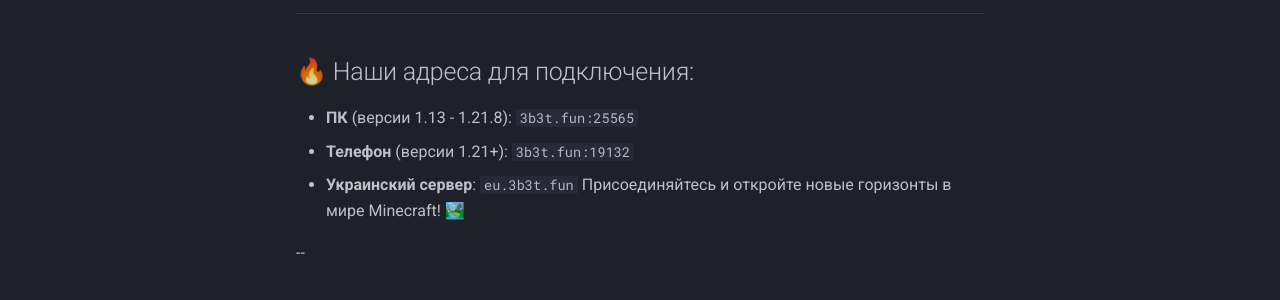
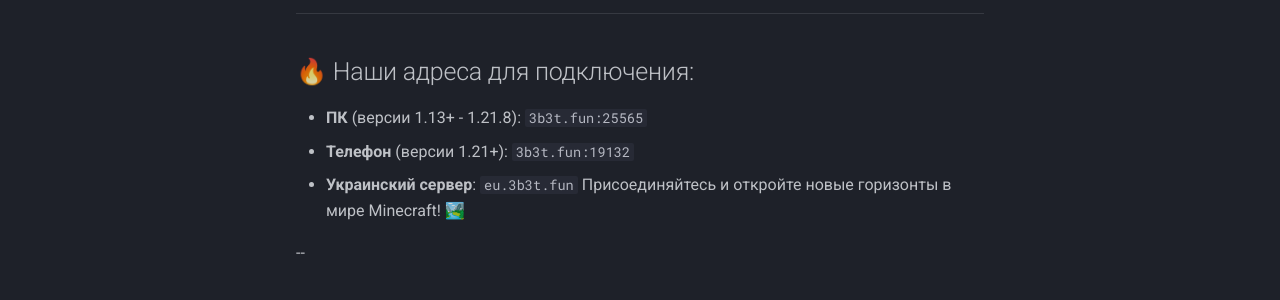
Before and after one commit to 3B3TServer/Docs, an MkDocs documentation site: the page built from docs/index.md, in a window 1280 px wide and 1045 px high. Shown: the part 486-786 px from the top of the window. Built offline with MkDocs 1.6.1 and Material for MkDocs 9.7.7, drawn with Linux system fonts in a browser that asks for light colours; comment, search, counter and statistics services are not loaded.

```diff
--- a/docs/index.md
+++ b/docs/index.md
@@ -15,7 +15,7 @@
 
 ## 🔥 Наши адреса для подключения:
 
-- **ПК** (версии 1.13 - 1.21.8): `3b3t.fun:25565`
+- **ПК** (версии 1.13+ - 1.21.8): `3b3t.fun:25565`
 - **Телефон** (версии 1.21+): `3b3t.fun:19132`
 - **Украинский сервер**: `eu.3b3t.fun`
 Присоединяйтесь и откройте новые горизонты в мире Minecraft! 🏞️
```
